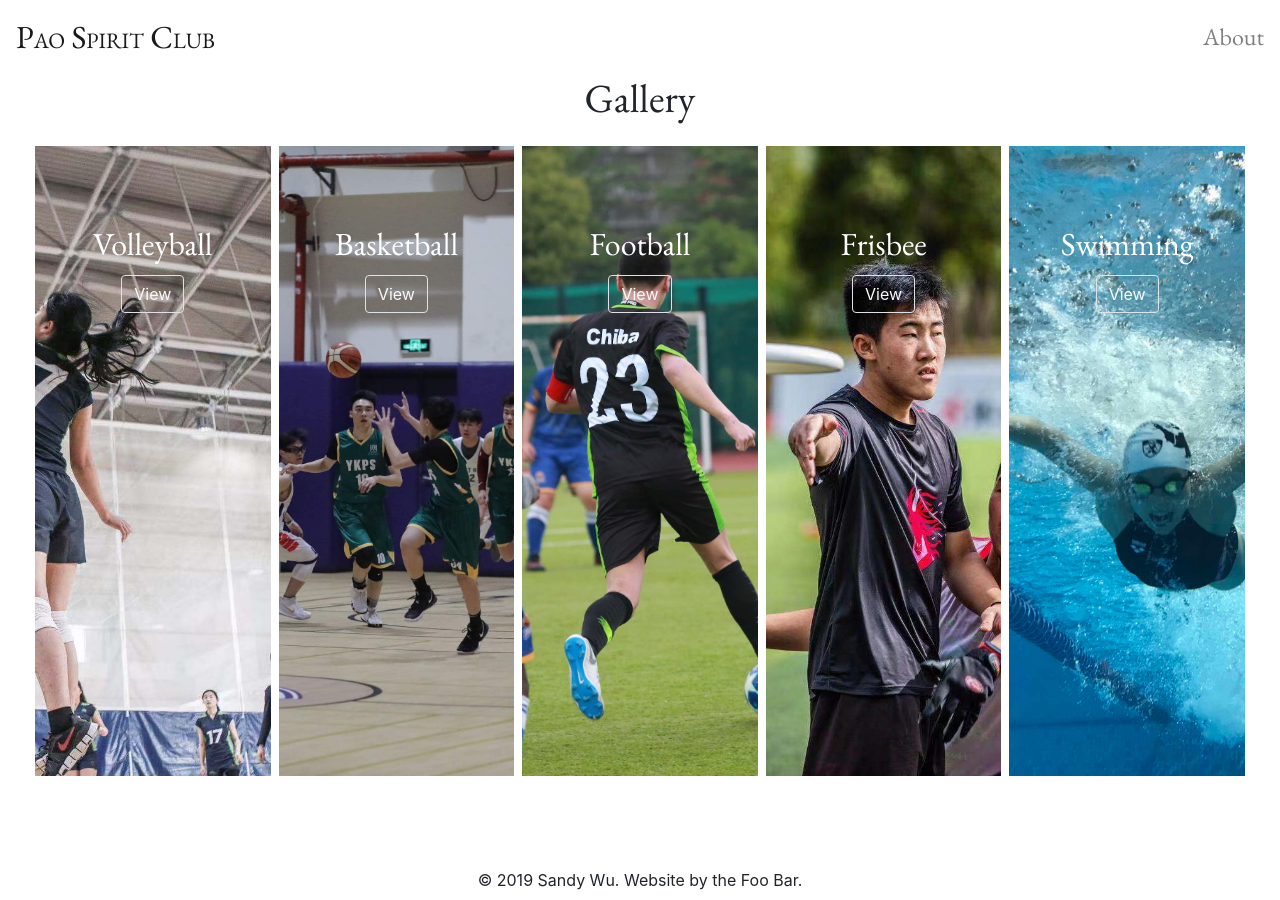
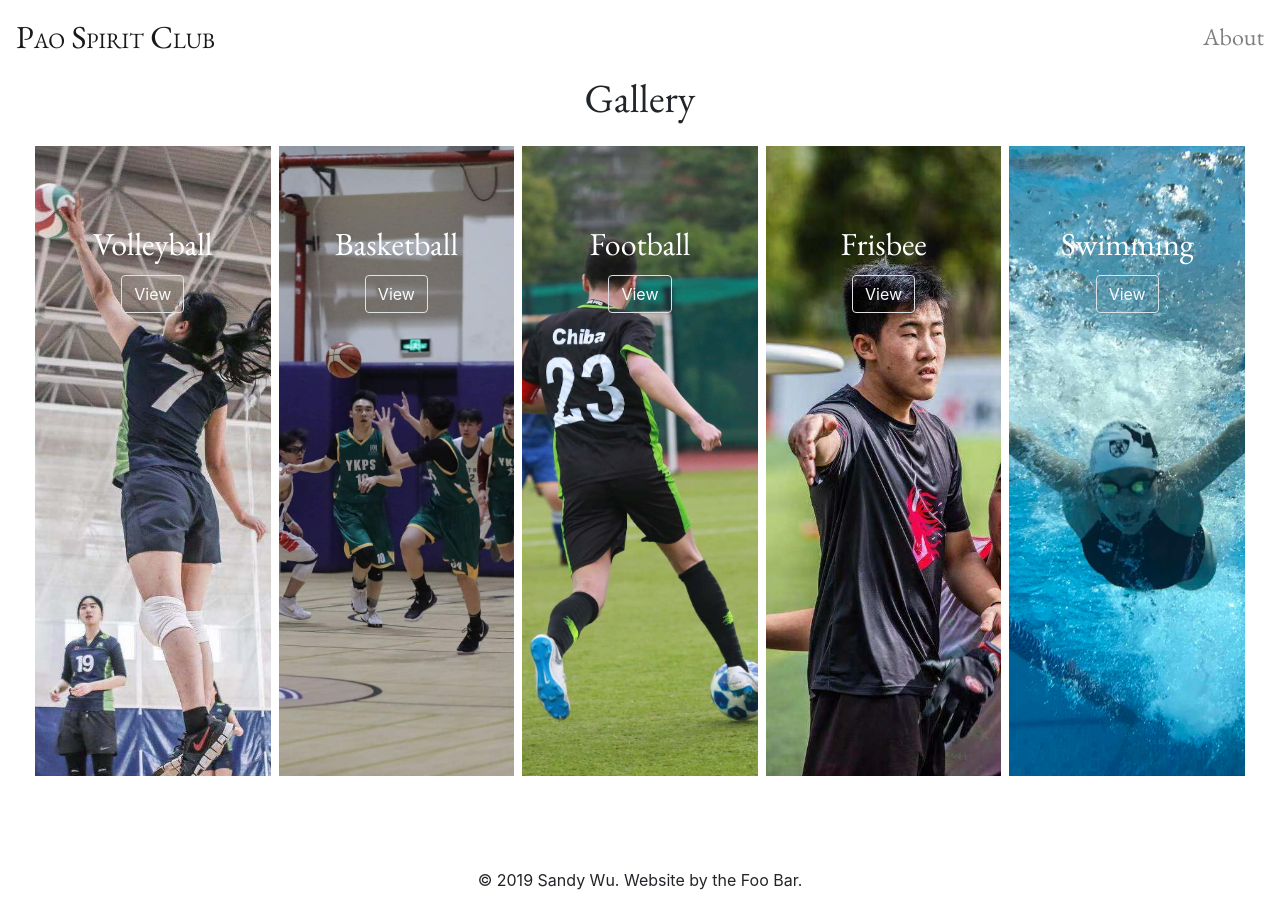
Before and after one commit to YKPS-FooBar/pao-spirit-club, a Jekyll site: the page built from index.md, in a window 1280 px wide. Built offline with Jekyll 4.4.1, drawn with Linux system fonts in a browser that asks for light colours.

Commit message:
Background position x changes for the cropped images

```diff
--- a/assets/styles/style.css
+++ b/assets/styles/style.css
@@ -42,7 +42,6 @@
 
 .background-image-volleyball {
     background-image: url('{{ "/assets/images/volleyball-cover-reduced.jpg" | relative_url }}');
-    background-position-x: calc(50% - 135px);
 }
 
 .background-image-basketball {
@@ -51,6 +50,7 @@
 
 .background-image-football {
     background-image: url('{{ "/assets/images/football-cover-reduced.jpg" | relative_url }}');
+    background-position-x: calc(50% - 34px);
 }
 
 .background-image-frisbee {
@@ -59,5 +59,5 @@
 
 .background-image-swimming {
     background-image: url('{{ "/assets/images/swimming-cover-reduced.jpg" | relative_url }}');
-    background-position-x: calc(50% + 40px);
+    background-position-x: calc(50% + 7px);
 }
```
